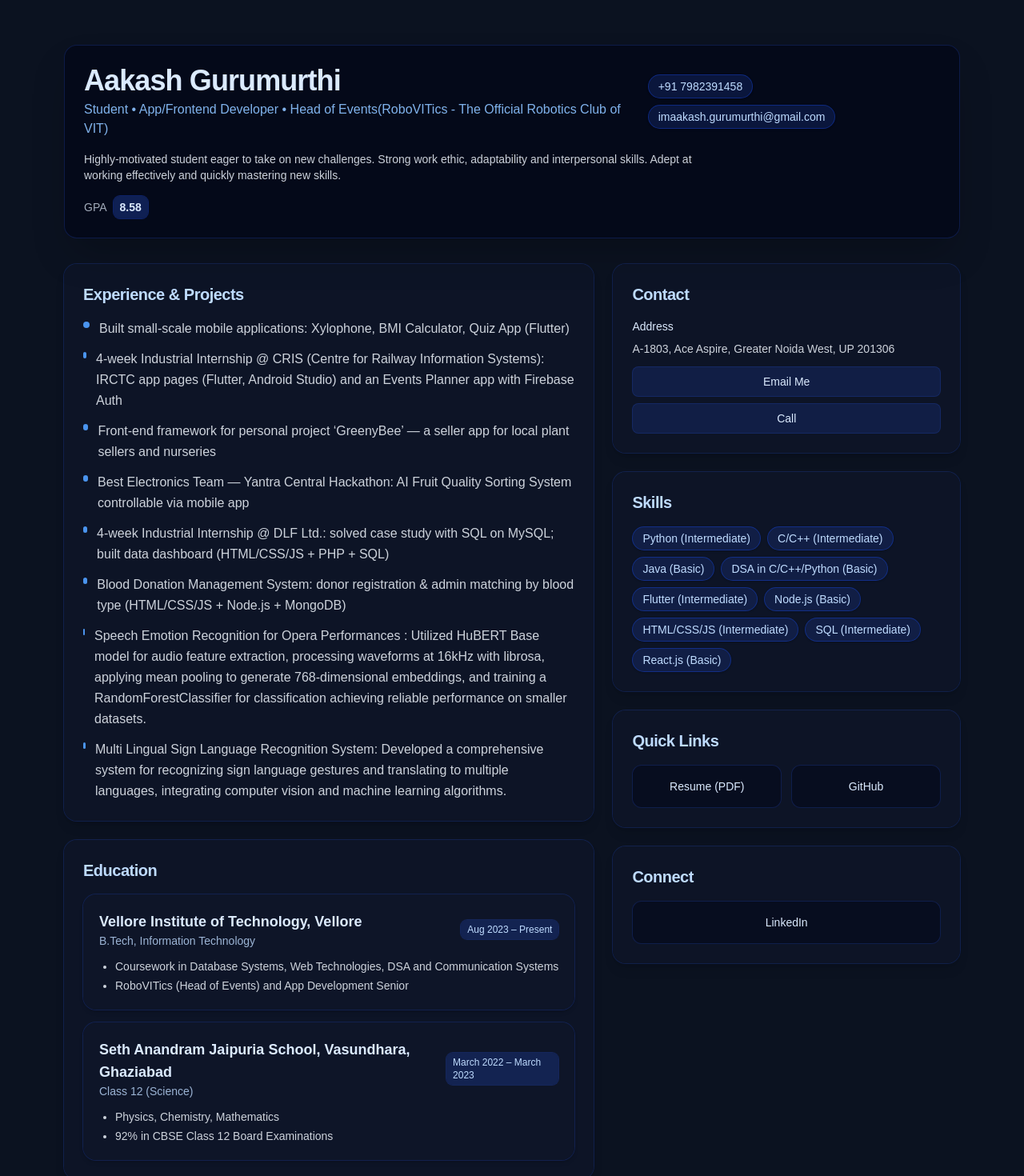
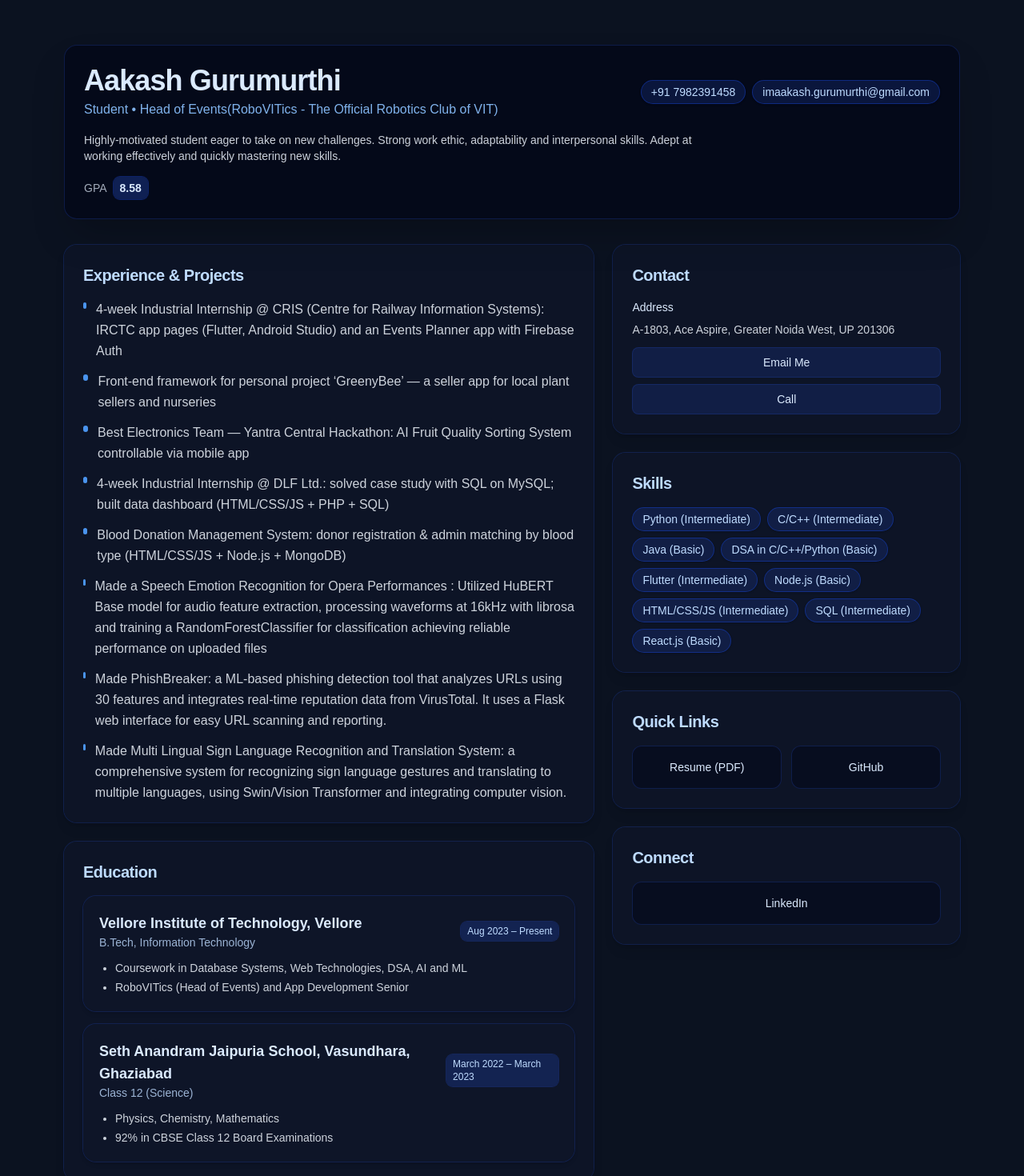
Before and after one commit to Aakash10032005/my-portfolio, a Next.js app: page / in a window 1280 px wide. Shown: the top 1470 px of the page at 80% size. Built offline with nearby package versions, Linux system fonts and the light colour scheme.

Commit message:
NOV 14 commit

```diff
--- a/app/page.tsx
+++ b/app/page.tsx
@@ -2,7 +2,7 @@ import React from "react";
 
 const data = {
   name: "Aakash Gurumurthi",
-  role: "Student • App/Frontend Developer • Head of Events(RoboVITics - The Official Robotics Club of VIT)",
+  role: "Student • Head of Events(RoboVITics - The Official Robotics Club of VIT)",
   contact: {
     address: "A-1803, Ace Aspire, Greater Noida West, UP 201306",
     phone: "+91 7982391458",
@@ -28,7 +28,7 @@ const data = {
       school: "Vellore Institute of Technology, Vellore",
       degree: "B.Tech, Information Technology",
       bullets: [
-        "Coursework in Database Systems, Web Technologies, DSA and Communication Systems",
+        "Coursework in Database Systems, Web Technologies, DSA, AI and ML",
         "RoboVITics (Head of Events) and App Development Senior",
       ],
     },
@@ -43,14 +43,14 @@ const data = {
     },
   ],
   experiences: [
-    "Built small-scale mobile applications: Xylophone, BMI Calculator, Quiz App (Flutter)",
     "4-week Industrial Internship @ CRIS (Centre for Railway Information Systems): IRCTC app pages (Flutter, Android Studio) and an Events Planner app with Firebase Auth",
     "Front-end framework for personal project ‘GreenyBee’ — a seller app for local plant sellers and nurseries",
     "Best Electronics Team — Yantra Central Hackathon: AI Fruit Quality Sorting System controllable via mobile app",
     "4-week Industrial Internship @ DLF Ltd.: solved case study with SQL on MySQL; built data dashboard (HTML/CSS/JS + PHP + SQL)",
     "Blood Donation Management System: donor registration & admin matching by blood type (HTML/CSS/JS + Node.js + MongoDB)",
-    "Speech Emotion Recognition for Opera Performances : Utilized HuBERT Base model for audio feature extraction, processing waveforms at 16kHz with librosa, applying mean pooling to generate 768-dimensional embeddings, and training a RandomForestClassifier for classification achieving reliable performance on smaller datasets.",
-    "Multi Lingual Sign Language Recognition System: Developed a comprehensive system for recognizing sign language gestures and translating to multiple languages, integrating computer vision and machine learning algorithms.",
+    "Made a Speech Emotion Recognition for Opera Performances : Utilized HuBERT Base model for audio feature extraction, processing waveforms at 16kHz with librosa and training a RandomForestClassifier for classification achieving reliable performance on uploaded files",
+    "Made PhishBreaker: a ML-based phishing detection tool that analyzes URLs using 30 features and integrates real-time reputation data from VirusTotal. It uses a Flask web interface for easy URL scanning and reporting.",
+    "Made Multi Lingual Sign Language Recognition and Translation System: a comprehensive system for recognizing sign language gestures and translating to multiple languages, using Swin/Vision Transformer and integrating computer vision."
   ],
 };
 
```
